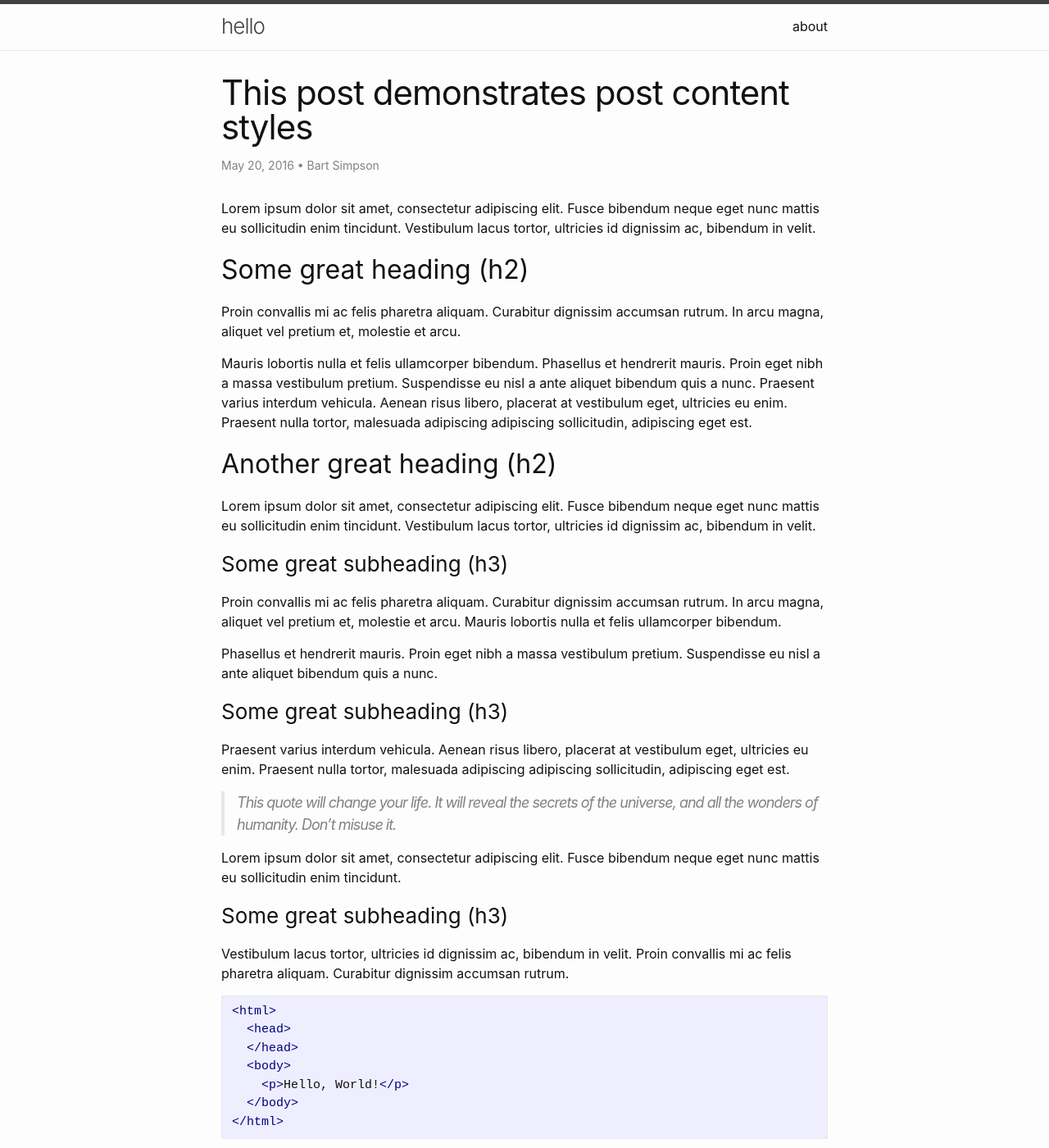
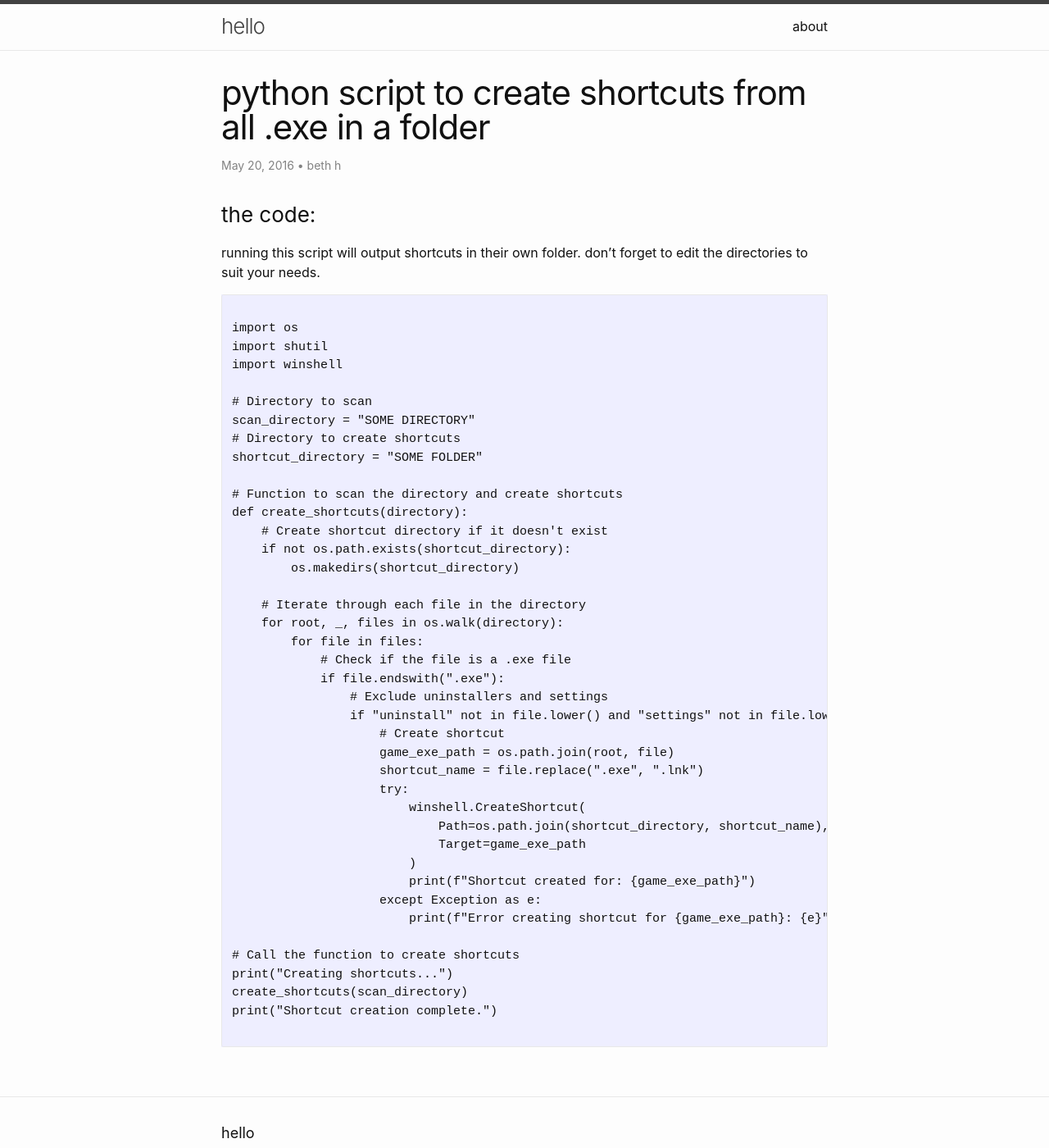
Before and after one commit to ghostmalls/digital-beth.github.io, a Jekyll site: the page built from _posts/2016-05-20-this-post-demonstrates-post-content-styles.md, in a window 1280 px wide and 1400 px high. Shown: the whole window at 82% size. Built offline with Jekyll 4.4.1, drawn with Linux system fonts in a browser that asks for light colours; some of the changed text lies outside the part shown.

Commit message:
Update 2016-05-20-this-post-demonstrates-post-content-styles.md

````diff
--- a/_posts/2016-05-20-this-post-demonstrates-post-content-styles.md
+++ b/_posts/2016-05-20-this-post-demonstrates-post-content-styles.md
@@ -1,105 +1,54 @@
 ---
 layout: post
-title: "This post demonstrates post content styles"
-categories: junk
-author: "Bart Simpson"
-meta: "Springfield"
+title: "python script to create shortcuts from all .exe in a folder"
+categories: code
+author: "beth h"
+meta: "python"
 ---
 
-Lorem ipsum dolor sit amet, consectetur adipiscing elit. Fusce bibendum neque eget nunc mattis eu sollicitudin enim tincidunt. Vestibulum lacus tortor, ultricies id dignissim ac, bibendum in velit.
+### the code:
 
-## Some great heading (h2)
-
-Proin convallis mi ac felis pharetra aliquam. Curabitur dignissim accumsan rutrum. In arcu magna, aliquet vel pretium et, molestie et arcu.
-
-Mauris lobortis nulla et felis ullamcorper bibendum. Phasellus et hendrerit mauris. Proin eget nibh a massa vestibulum pretium. Suspendisse eu nisl a ante aliquet bibendum quis a nunc. Praesent varius interdum vehicula. Aenean risus libero, placerat at vestibulum eget, ultricies eu enim. Praesent nulla tortor, malesuada adipiscing adipiscing sollicitudin, adipiscing eget est.
-
-## Another great heading (h2)
-
-Lorem ipsum dolor sit amet, consectetur adipiscing elit. Fusce bibendum neque eget nunc mattis eu sollicitudin enim tincidunt. Vestibulum lacus tortor, ultricies id dignissim ac, bibendum in velit.
-
-### Some great subheading (h3)
-
-Proin convallis mi ac felis pharetra aliquam. Curabitur dignissim accumsan rutrum. In arcu magna, aliquet vel pretium et, molestie et arcu. Mauris lobortis nulla et felis ullamcorper bibendum.
-
-Phasellus et hendrerit mauris. Proin eget nibh a massa vestibulum pretium. Suspendisse eu nisl a ante aliquet bibendum quis a nunc.
-
-### Some great subheading (h3)
-
-Praesent varius interdum vehicula. Aenean risus libero, placerat at vestibulum eget, ultricies eu enim. Praesent nulla tortor, malesuada adipiscing adipiscing sollicitudin, adipiscing eget est.
-
-> This quote will change your life. It will reveal the secrets of the universe, and all the wonders of humanity. Don't misuse it.
-
-Lorem ipsum dolor sit amet, consectetur adipiscing elit. Fusce bibendum neque eget nunc mattis eu sollicitudin enim tincidunt.
-
-### Some great subheading (h3)
-
-Vestibulum lacus tortor, ultricies id dignissim ac, bibendum in velit. Proin convallis mi ac felis pharetra aliquam. Curabitur dignissim accumsan rutrum.
+running this script will output shortcuts in their own folder. don't forget to edit the directories to suit your needs.
 
 ```html
-<html>
-  <head>
-  </head>
-  <body>
-    <p>Hello, World!</p>
-  </body>
-</html>
+
+import os
+import shutil
+import winshell
+
+# Directory to scan
+scan_directory = "SOME DIRECTORY"
+# Directory to create shortcuts
+shortcut_directory = "SOME FOLDER"
+
+# Function to scan the directory and create shortcuts
+def create_shortcuts(directory):
+    # Create shortcut directory if it doesn't exist
+    if not os.path.exists(shortcut_directory):
+        os.makedirs(shortcut_directory)
+
+    # Iterate through each file in the directory
+    for root, _, files in os.walk(directory):
+        for file in files:
+            # Check if the file is a .exe file
+            if file.endswith(".exe"):
+                # Exclude uninstallers and settings
+                if "uninstall" not in file.lower() and "settings" not in file.lower() and "unin" not in file.lower():
+                    # Create shortcut
+                    game_exe_path = os.path.join(root, file)
+                    shortcut_name = file.replace(".exe", ".lnk")
+                    try:
+                        winshell.CreateShortcut(
+                            Path=os.path.join(shortcut_directory, shortcut_name),
+                            Target=game_exe_path
+                        )
+                        print(f"Shortcut created for: {game_exe_path}")
+                    except Exception as e:
+                        print(f"Error creating shortcut for {game_exe_path}: {e}")
+
+# Call the function to create shortcuts
+print("Creating shortcuts...")
+create_shortcuts(scan_directory)
+print("Shortcut creation complete.")
+
 ```
-
-
-In arcu magna, aliquet vel pretium et, molestie et arcu. Mauris lobortis nulla et felis ullamcorper bibendum. Phasellus et hendrerit mauris.
-
-#### You might want a sub-subheading (h4)
-
-In arcu magna, aliquet vel pretium et, molestie et arcu. Mauris lobortis nulla et felis ullamcorper bibendum. Phasellus et hendrerit mauris.
-
-In arcu magna, aliquet vel pretium et, molestie et arcu. Mauris lobortis nulla et felis ullamcorper bibendum. Phasellus et hendrerit mauris.
-
-#### But it's probably overkill (h4)
-
-In arcu magna, aliquet vel pretium et, molestie et arcu. Mauris lobortis nulla et felis ullamcorper bibendum. Phasellus et hendrerit mauris.
-
-### Oh hai, an unordered list!!
-
-In arcu magna, aliquet vel pretium et, molestie et arcu. Mauris lobortis nulla et felis ullamcorper bibendum. Phasellus et hendrerit mauris.
-
-- First item, yo
-- Second item, dawg
-- Third item, what what?!
-- Fourth item, fo sheezy my neezy
-
-### Oh hai, an ordered list!!
-
-In arcu magna, aliquet vel pretium et, molestie et arcu. Mauris lobortis nulla et felis ullamcorper bibendum. Phasellus et hendrerit mauris.
-
-1. First item, yo
-2. Second item, dawg
-3. Third item, what what?!
-4. Fourth item, fo sheezy my neezy
-
-
-
-## Headings are cool! (h2)
-
-Proin eget nibh a massa vestibulum pretium. Suspendisse eu nisl a ante aliquet bibendum quis a nunc. Praesent varius interdum vehicula. Aenean risus libero, placerat at vestibulum eget, ultricies eu enim. Praesent nulla tortor, malesuada adipiscing adipiscing sollicitudin, adipiscing eget est.
-
-Praesent nulla tortor, malesuada adipiscing adipiscing sollicitudin, adipiscing eget est.
-
-Proin eget nibh a massa vestibulum pretium. Suspendisse eu nisl a ante aliquet bibendum quis a nunc.
-
-### Tables
-
-Title 1               | Title 2               | Title 3               | Title 4
---------------------- | --------------------- | --------------------- | ---------------------
-lorem                 | lorem ipsum           | lorem ipsum dolor     | lorem ipsum dolor sit
-lorem ipsum dolor sit | lorem ipsum dolor sit | lorem ipsum dolor sit | lorem ipsum dolor sit
-lorem ipsum dolor sit | lorem ipsum dolor sit | lorem ipsum dolor sit | lorem ipsum dolor sit
-lorem ipsum dolor sit | lorem ipsum dolor sit | lorem ipsum dolor sit | lorem ipsum dolor sit
-
-
-Title 1 | Title 2 | Title 3 | Title 4
---- | --- | --- | ---
-lorem | lorem ipsum | lorem ipsum dolor | lorem ipsum dolor sit
-lorem ipsum dolor sit amet | lorem ipsum dolor sit amet consectetur | lorem ipsum dolor sit amet | lorem ipsum dolor sit
-lorem ipsum dolor | lorem ipsum | lorem | lorem ipsum
-lorem ipsum dolor | lorem ipsum dolor sit | lorem ipsum dolor sit amet | lorem ipsum dolor sit amet consectetur
````
